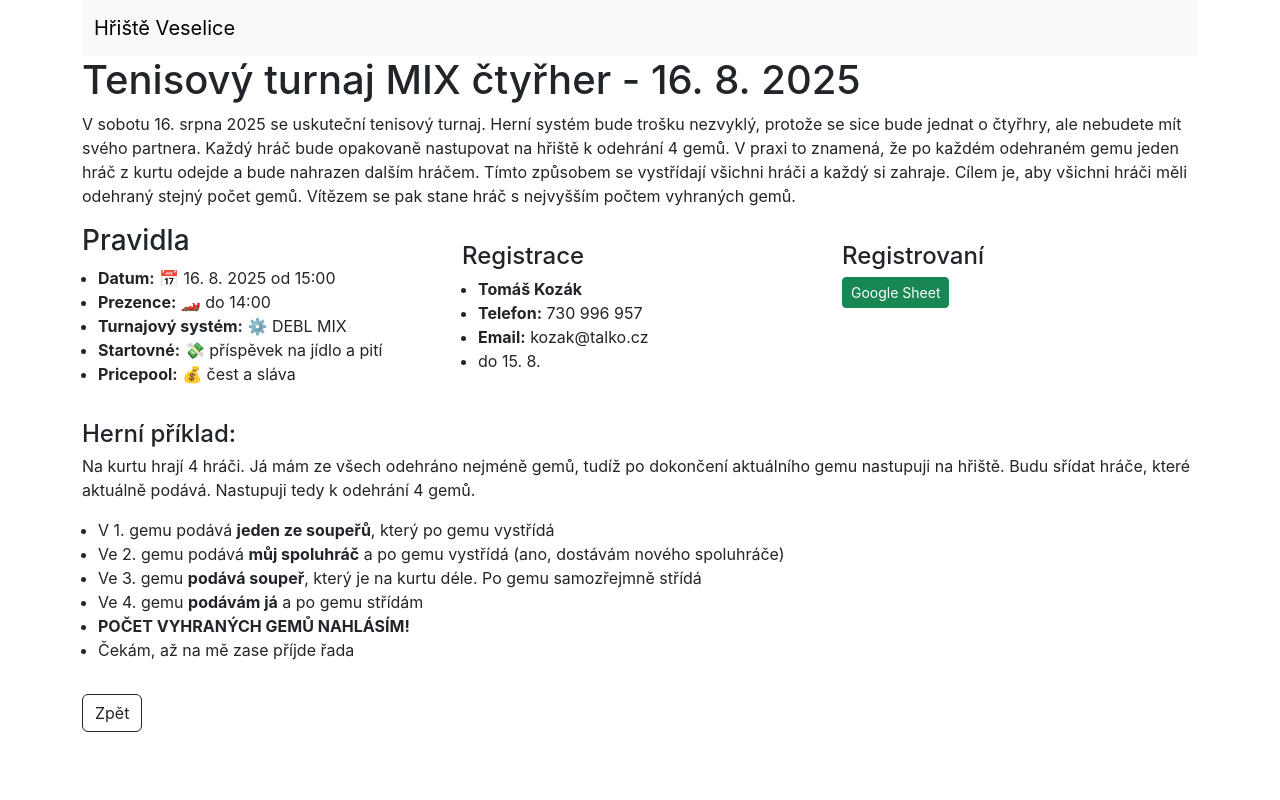
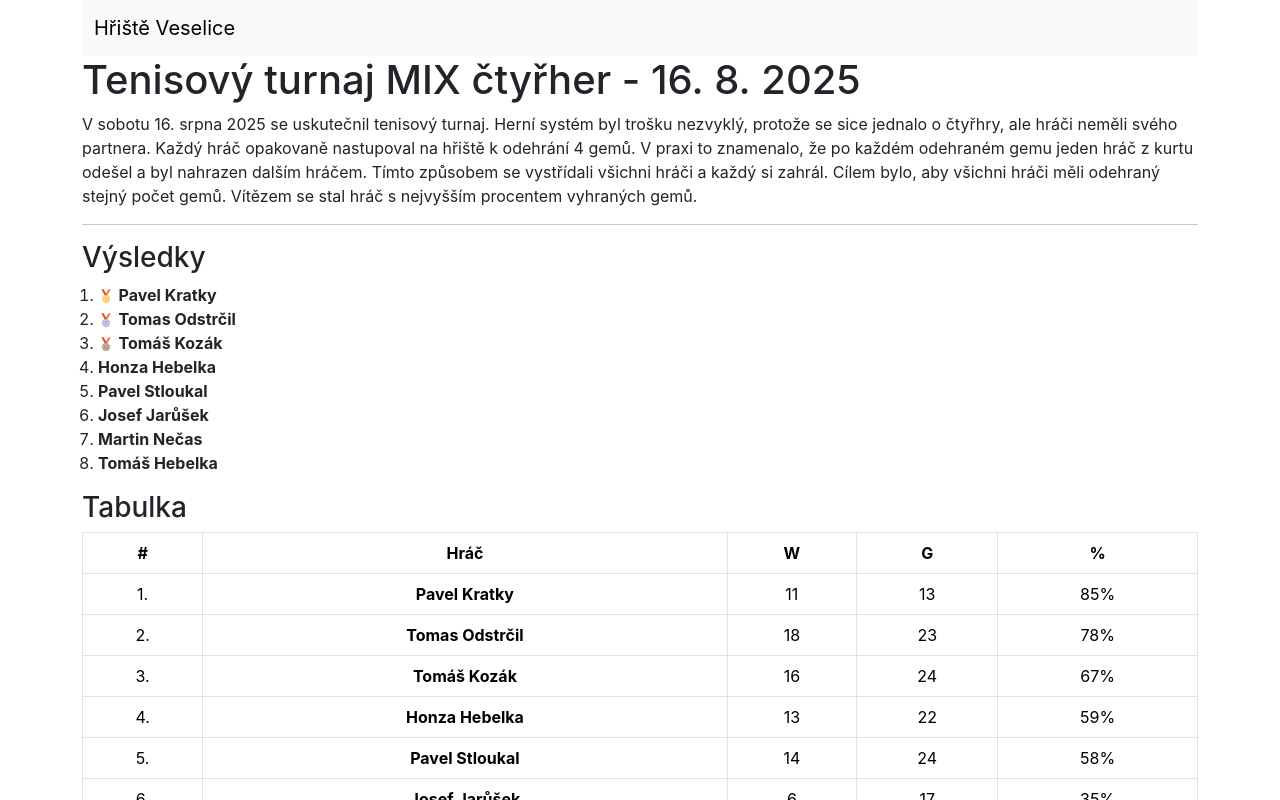
Before and after one commit to kotrzina/hriste, a Next.js app: page /turnaj/2025-debl-mix in a window 1280 px wide. Shown: the top 800 px of the page. Built offline with nearby package versions, Linux system fonts and the light colour scheme.

Commit message:
Add 2025 results

```diff
--- a/pages/turnaj/2025-debl-mix.tsx
+++ b/pages/turnaj/2025-debl-mix.tsx
@@ -1,13 +1,23 @@
 import {NextPage} from "next";
 import {useRouter} from "next/router";
-import {Button, Col, Row} from "react-bootstrap";
+import {Button, Col, Row, Table} from "react-bootstrap";
 import Head from "next/head";
+import Medal from "../../components/Medal";
 
 const Debl2025: NextPage = () => {
 
     const router = useRouter()
 
-    const googleSheetURL = "https://docs.google.com/spreadsheets/d/15I_DpUNiBSf_b6LISI3zzOALb93FNVoS_EyTv8I5Fik/edit?usp=sharing"
+    const standings = [
+        {name: "Pavel Kratky", wins: 11, games: 13},
+        {name: "Tomas Odstrčil", wins: 18, games: 23},
+        {name: "Tomáš Kozák", wins: 16, games: 24},
+        {name: "Honza Hebelka", wins: 13, games: 22},
+        {name: "Pavel Stloukal", wins: 14, games: 24},
+        {name: "Josef Jarůšek", wins: 6, games: 17},
+        {name: "Martin Nečas", wins: 6, games: 24},
+        {name: "Tomáš Hebelka", wins: 0, games: 4},
+    ]
 
     return (
         <Row>
@@ -19,14 +29,56 @@ const Debl2025: NextPage = () => {
             <Col md={12}>
                 <h1>Tenisový turnaj MIX čtyřher - 16.&nbsp;8.&nbsp;2025</h1>
                 <p>
-                    V sobotu 16. srpna 2025 se uskuteční tenisový turnaj. Herní systém bude trošku nezvyklý, protože se
-                    sice bude jednat o čtyřhry, ale nebudete mít svého partnera. Každý hráč bude opakovaně nastupovat na
-                    hřiště k odehrání 4 gemů. V praxi to znamená, že po každém odehraném gemu jeden hráč z kurtu odejde
-                    a bude nahrazen dalším hráčem. Tímto způsobem se vystřídají všichni hráči a každý si zahraje. Cílem
-                    je, aby všichni hráči měli odehraný stejný počet gemů. Vítězem se pak stane hráč s nejvyšším počtem
+                    V sobotu 16. srpna 2025 se uskutečnil tenisový turnaj. Herní systém byl trošku nezvyklý, protože se
+                    sice jednalo o čtyřhry, ale hráči neměli svého partnera. Každý hráč opakovaně nastupoval na
+                    hřiště k odehrání 4 gemů. V praxi to znamenalo, že po každém odehraném gemu jeden hráč z kurtu odešel
+                    a byl nahrazen dalším hráčem. Tímto způsobem se vystřídali všichni hráči a každý si zahrál. Cílem
+                    bylo, aby všichni hráči měli odehraný stejný počet gemů. Vítězem se stal hráč s nejvyšším procentem
                     vyhraných gemů.
                 </p>
+                <hr/>
             </Col>
+
+            <Col md={6}>
+                <h3>Výsledky</h3>
+                <ol>
+                    <li><Medal type={"gold"}/> <strong>Pavel Kratky</strong></li>
+                    <li><Medal type={"silver"}/> <strong>Tomas Odstrčil</strong></li>
+                    <li><Medal type={"bronze"}/> <strong>Tomáš Kozák</strong></li>
+                    <li><strong>Honza Hebelka</strong></li>
+                    <li><strong>Pavel Stloukal</strong></li>
+                    <li><strong>Josef Jarůšek</strong></li>
+                    <li><strong>Martin Nečas</strong></li>
+                    <li><strong>Tomáš Hebelka</strong></li>
+                </ol>
+            </Col>
+
+            <Col md={12}>
+                <h3>Tabulka</h3>
+                <Table bordered={true} responsive={true} className={"results"}>
+                    <thead>
+                    <tr>
+                        <th>#</th>
+                        <th>Hráč</th>
+                        <th title={"Vyhráno"}>W</th>
+                        <th title={"Odehráno"}>G</th>
+                        <th>%</th>
+                    </tr>
+                    </thead>
+                    <tbody>
+                    {standings.map((player, index) => (
+                        <tr key={index}>
+                            <td>{index + 1}.</td>
+                            <td><strong>{player.name}</strong></td>
+                            <td>{player.wins}</td>
+                            <td>{player.games}</td>
+                            <td>{Math.round(player.wins / player.games * 100)}%</td>
+                        </tr>
+                    ))}
+                    </tbody>
+                </Table>
+            </Col>
+
             <Col md={4}>
                 <h3>Pravidla</h3>
                 <p>
@@ -39,27 +91,6 @@ const Debl2025: NextPage = () => {
                     </ul>
 
                 </p>
-            </Col>
-            <Col md={4}>
-
-                <h4>Registrace</h4>
-                <ul>
-                    <li><strong>Tomáš Kozák</strong></li>
-                    <li><strong>Telefon:</strong> 730 996 957</li>
-                    <li><strong>Email:</strong> kozak@talko.cz</li>
-                    <li>do 15. 8.</li>
-                </ul>
-
-            </Col>
-            <Col md={4}>
-                <h4>Registrovaní</h4>
-                <Button
-                    variant={"success"}
-                    size={"sm"}
-                    href={googleSheetURL}
-                    target={"_blank"}>
-                    Google Sheet
-                </Button>
             </Col>
             <Col md={12}>
 
```
